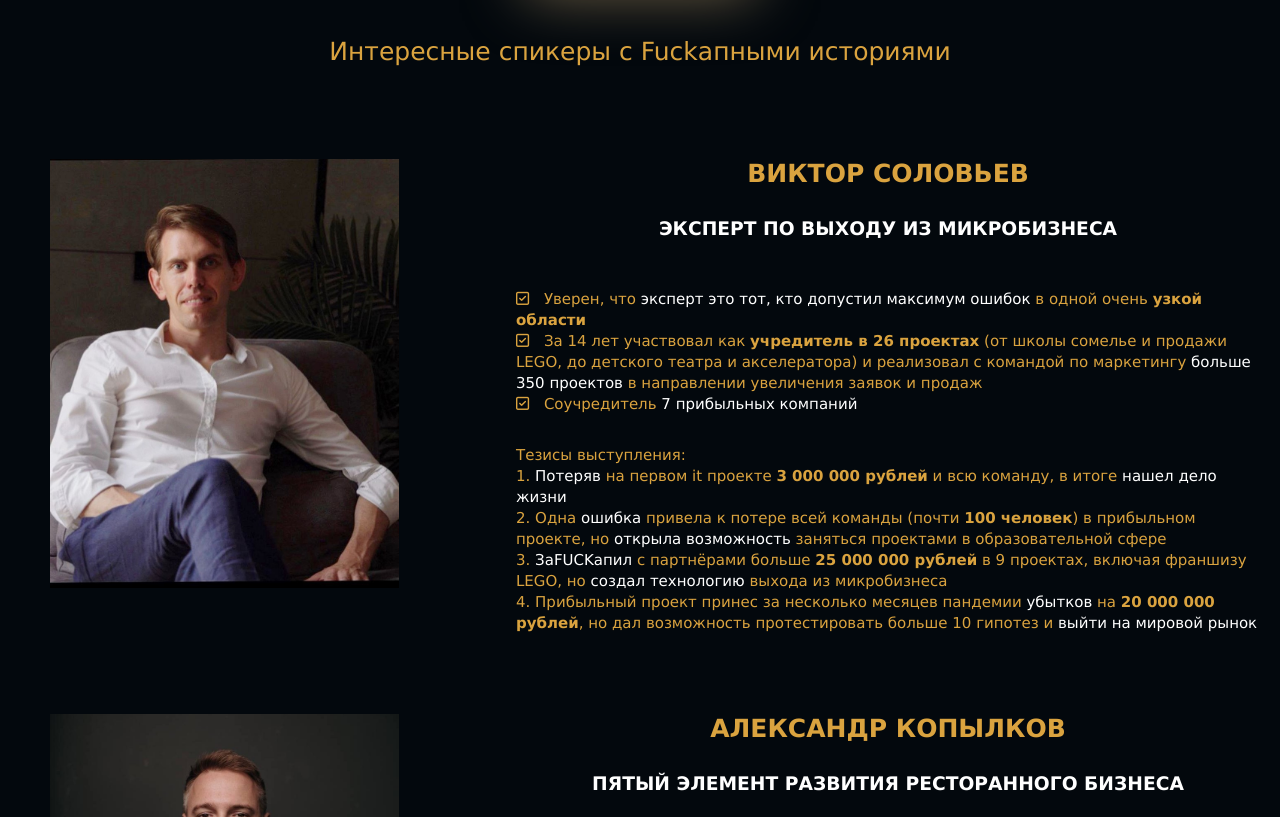
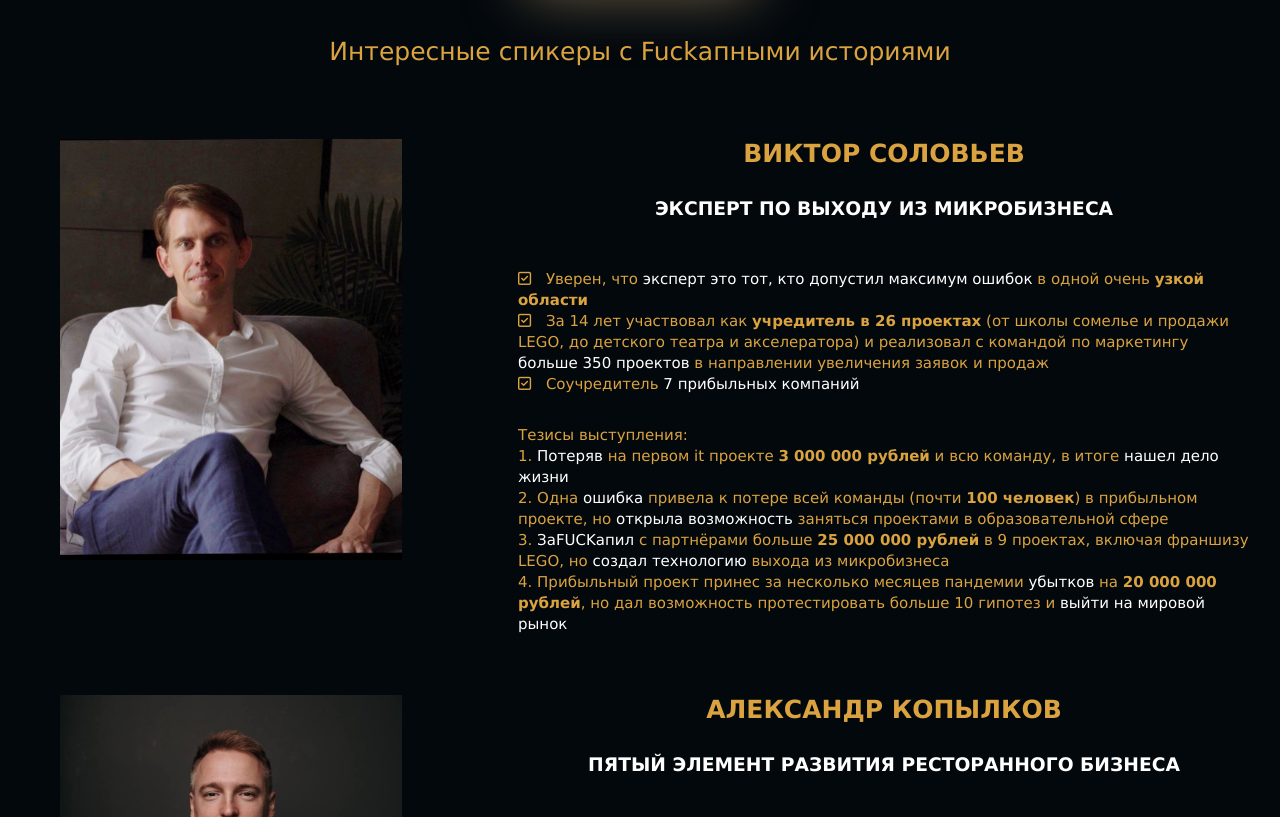
Before and after one commit to AnnKhrust/bizcompanyda, a plain HTML site: page index.html in a window 1280 px wide. Shown: the part 2280-3097 px from the top of the page. Drawn offline with nearby package versions, Linux system fonts and the light colour scheme.

Commit message:
Add files via upload

```diff
--- a/index.html
+++ b/index.html
@@ -1,5 +1,5 @@
 <!DOCTYPE html>
-<html lang="en" style="overflow-x: hidden;">
+<html lang="en" >
 <head>
     <meta charset="UTF-8">
     <meta http-equiv="X-UA-Compatible" content="IE=edge">
@@ -13,8 +13,8 @@
   href="https://unpkg.com/swiper@7/swiper-bundle.min.css"
 />
 </head>
-<body style="overflow-x: hidden;">
-   <div class="wrapper" style="overflow-x: hidden;">
+<body >
+   <div class="wrapper">
     <header>
         <div class="oneblock">
             <div class="logo">
--- a/style.css
+++ b/style.css
@@ -268,7 +268,7 @@ p {
     /* outline: 1px solid rgba(116,86,34,.5); */
     display: grid;
     grid-template-columns: 1fr 1.5fr;
-    margin: 20px;
+    padding: 0 30px;
   }
   .white {
     color: white;
```
